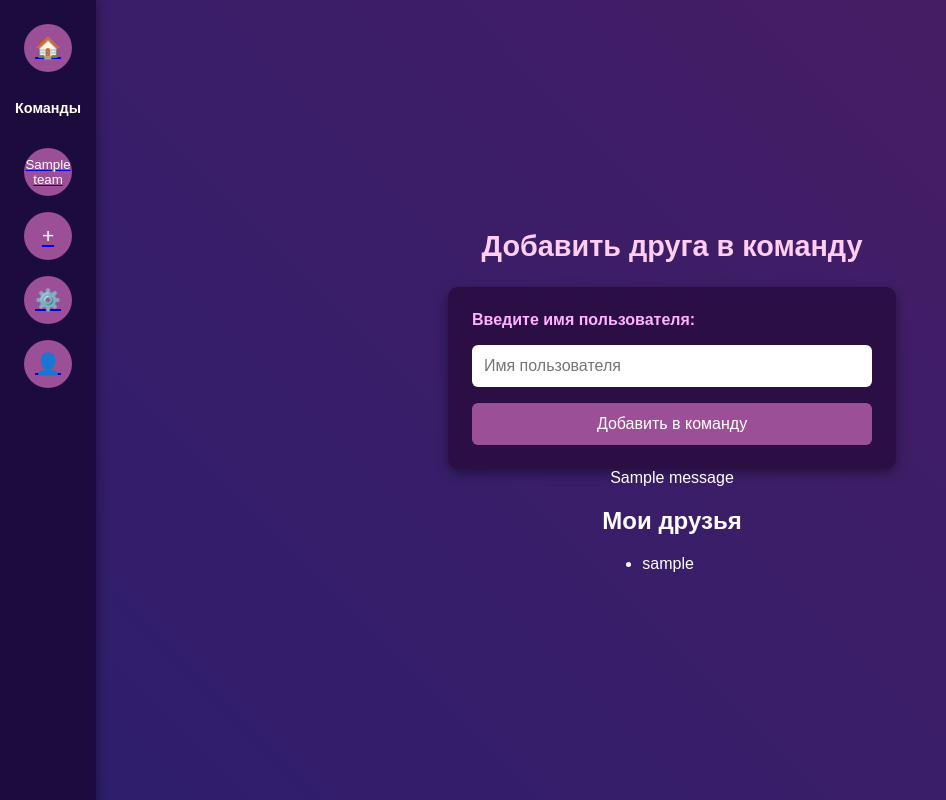
After one commit to MaxiSnowPython/TaskMaster, a Django app: template todoapp/base/templates/base/status.html in a window 1280 px wide. The commit adds this page. Shown: the whole page, without its empty margins (0-946 px from the left). Run offline with Django 3.2, Linux system fonts and the light colour scheme; the template is opened without the code that fills it: most values are stand-ins (such as "Sample title", 1, 10 or a date in 2020); one stand-in notice (Sample message) is shown.

Commit message:
working friend system(cant accept friend only add without accepting)

```diff
--- a/todoapp/base/admin.py
+++ b/todoapp/base/admin.py
@@ -1,8 +1,9 @@
 from django.contrib import admin
-from base.models import Task,Team,Reward,UserProfile
+from base.models import Task,Team,Reward,UserProfile,Friendship
 # Register your models here.
 
 admin.site.register(Task)
 admin.site.register(Team)
 admin.site.register(Reward)
 admin.site.register(UserProfile)
+admin.site.register(Friendship)
--- /dev/null
+++ b/todoapp/base/templates/base/status.html
@@ -0,0 +1,74 @@
+
+{% extends 'base/main.html' %}
+{% load static %}
+{% block css %}{% static "css/status.css" %}{% endblock css %}
+{% block content %}
+<div class="hub-container">
+
+    <aside class="sidebar">
+        <button class="sidebar-button add-team-btn">
+            <span class="icon"><a href="{% url "hub" %}">🏠</a></span>
+        </button>
+        <h2 class="sidebar-title">Команды</h2>
+        {% if teams %}
+        {% for team in teams %}
+        <a href = "{% url "team" team.pk %}">
+            <button class="sidebar-button">{{ team.name }}</button>
+        </a>
+        {% endfor %}
+    {% else %}
+        <p>No teams found</p>
+    {% endif %}
+    <a href = "{% url "create_team" %}">
+        <button class="sidebar-button add-team-btn">
+            <span class="icon">+</span>
+        </button>
+    </a>
+
+    <form method="post" action="{% url 'logout' %}">
+        {% csrf_token %}
+        <a href="{% url 'logout' %}">
+            <button class="sidebar-button settings-btn">
+                <span class="icon">⚙️</span>
+            </button>
+        </a>
+    </form>
+        <a href = "{% url "add_friend_to_team" %}">
+        <button class="sidebar-button user-btn">
+            <span class="icon">👤</span>
+        </button>
+
+    </a>
+    </aside>
+
+    <!-- Main Content -->
+    <div class="content-container">
+        <h1>Добавить друга в команду</h1>
+        <form method="POST" class="add-friend-form">
+            {% csrf_token %}
+            <label for="username">Введите имя пользователя:</label>
+            <input type="text" name="username" id="username" placeholder="Имя пользователя" required>
+            <button type="submit">Добавить в команду</button>
+        </form>
+
+        {% if messages %}
+            {% for message in messages %}
+                <div class="message {{ message.tags }}">{{ message }}</div>
+            {% endfor %}
+        {% endif %}
+        <div class = "my_friends">
+        <h2 class="my_friends">Мои друзья</h2>
+        {% if friendships %}
+        <ul>
+            {% for friendship in friendships %}
+                <li>{{ friendship.to_user.username }}</li>
+            {% endfor %}
+        </ul>
+    {% else %}
+        <p>У вас пока нет друзей.</p>
+    {% endif %}
+    </div>
+    </div>
+</div>
+
+{% endblock content %}
--- a/todoapp/base/urls.py
+++ b/todoapp/base/urls.py
@@ -1,5 +1,5 @@
 from django.urls import path
-from .views import TeamList,CustomLoginView,RegisterPage,HubView,CreateTeam,TaskDelete,TaskCreate,TeamMemberDelete
+from .views import TeamList,CustomLoginView,RegisterPage,HubView,CreateTeam,TaskDelete,TaskCreate,TeamMemberDelete,AddFriendToTeamView
 from django.contrib.auth.views import LogoutView
 
 urlpatterns = [
@@ -11,5 +11,7 @@ urlpatterns = [
   path('create_team',CreateTeam.as_view(), name = 'create_team'),
   path('delete/<int:pk>/', TaskDelete.as_view(), name='delete_task'),
   path('team/<int:pk>/create_task/',TaskCreate.as_view(),name = "task_create"),
-  path('team/<int:team_id>/remove_member/<int:user_id>/',TeamMemberDelete.as_view(),name="deletemember")
+  path('team/<int:team_id>/remove_member/<int:user_id>/',TeamMemberDelete.as_view(),name="deletemember"),
+  path('add_friend_to_team/', AddFriendToTeamView.as_view(), name='add_friend_to_team'),
+
 ]
--- /dev/null
+++ b/todoapp/static/css/status.css
@@ -0,0 +1,148 @@
+body {
+    font-family: 'Arial', sans-serif;
+    background: linear-gradient(45deg, #2d1e6d, #4a1d63);
+    color: white;
+    margin: 0;
+    padding: 0;
+    height: 100vh;
+    width: 100vw;
+    overflow: hidden;
+    display: flex;
+}
+
+/* Контейнер */
+.container {
+    display: flex;
+    height: 100vh;
+    width: 100%;
+}
+
+/* Sidebar */
+.sidebar {
+    width: 4rem;
+    background-color: #1b0c3d;
+    padding: 1.5rem 1rem;
+    display: flex;
+    flex-direction: column;
+    align-items: center;
+    gap: 1rem;
+    box-shadow: 2px 0px 10px rgba(0, 0, 0, 0.3);
+    transition: all 0.3s ease;
+    height: 100vh; /* ключевой момент */
+    position: fixed;
+    left: 0;
+    top: 0;
+}
+
+/* Заголовки и кнопки в сайдбаре */
+.sidebar-title {
+    font-size: 0.9rem;
+    font-weight: bold;
+    margin-bottom: 1rem;
+    transition: opacity 0.3s;
+}
+
+.sidebar-button {
+    background-color: #9b4f96;
+    color: white;
+    border: none;
+    padding: 0.75rem;
+    border-radius: 50%;
+    width: 3rem;
+    height: 3rem;
+    display: flex;
+    align-items: center;
+    justify-content: center;
+    cursor: pointer;
+    transition: background-color 0.3s;
+}
+
+.sidebar-button:hover {
+    background-color: #c35b8d;
+}
+
+.icon {
+    font-size: 1.3rem;
+}
+
+/* Список друзей */
+.friend-list {
+    list-style: none;
+    padding: 0;
+    width: 100%;
+    max-height: 200px;
+    overflow-y: auto;
+}
+
+.friend-list li {
+    background-color: #4a1d63;
+    margin: 0.3rem 0;
+    padding: 0.5rem 0.75rem;
+    border-radius: 5px;
+    font-size: 0.9rem;
+    color: #eee;
+}
+
+/* Контент */
+.content-container {
+    margin-left: 4rem;
+    height: 100vh;
+    width: calc(100vw - 4rem);
+    display: flex;
+    justify-content: center;   /* центр по горизонтали */
+    align-items: center;       /* центр по вертикали */
+    flex-direction: column;
+    padding: 2rem;
+    box-sizing: border-box;
+    overflow-y: auto;
+}
+
+.content-container h1 {
+    font-size: 1.8rem;
+    color: #ffcef2;
+    margin-bottom: 1.5rem;
+    text-align: center;
+}
+
+/* Форма */
+.add-friend-form {
+    background-color: #2b0e44;
+    padding: 1.5rem;
+    border-radius: 10px;
+    box-shadow: 0 4px 12px rgba(0, 0, 0, 0.4);
+    display: flex;
+    flex-direction: column;
+    width: 100%;
+    max-width: 400px;
+    gap: 1rem;
+}
+
+.add-friend-form label {
+    font-weight: bold;
+    font-size: 1rem;
+    color: #ffb3ff;
+}
+
+.add-friend-form input {
+    padding: 0.75rem;
+    border: none;
+    border-radius: 6px;
+    background-color: #fff;
+    color: #1a0731;
+    font-size: 1rem;
+}
+
+.add-friend-form button {
+    background-color: #9b4f96;
+    color: white;
+    border: none;
+    padding: 0.75rem;
+    border-radius: 6px;
+    font-size: 1rem;
+    cursor: pointer;
+    transition: background-color 0.3s ease;
+}
+
+.add-friend-form button:hover {
+    background-color: #b163b0;
+}
```
Also changed, not shown: todoapp/base/models.py (+11 -0 lines), todoapp/base/templates/base/add_friend_to_team.html (added, +37 -0 lines), todoapp/base/templates/base/hub.html (+12 -1 lines), todoapp/base/templates/base/task_list.html (+12 -3 lines), todoapp/base/views.py (+22 -1 lines), todoapp/base/migrations/0004_friendship.py (added), todoapp/db.sqlite3.
